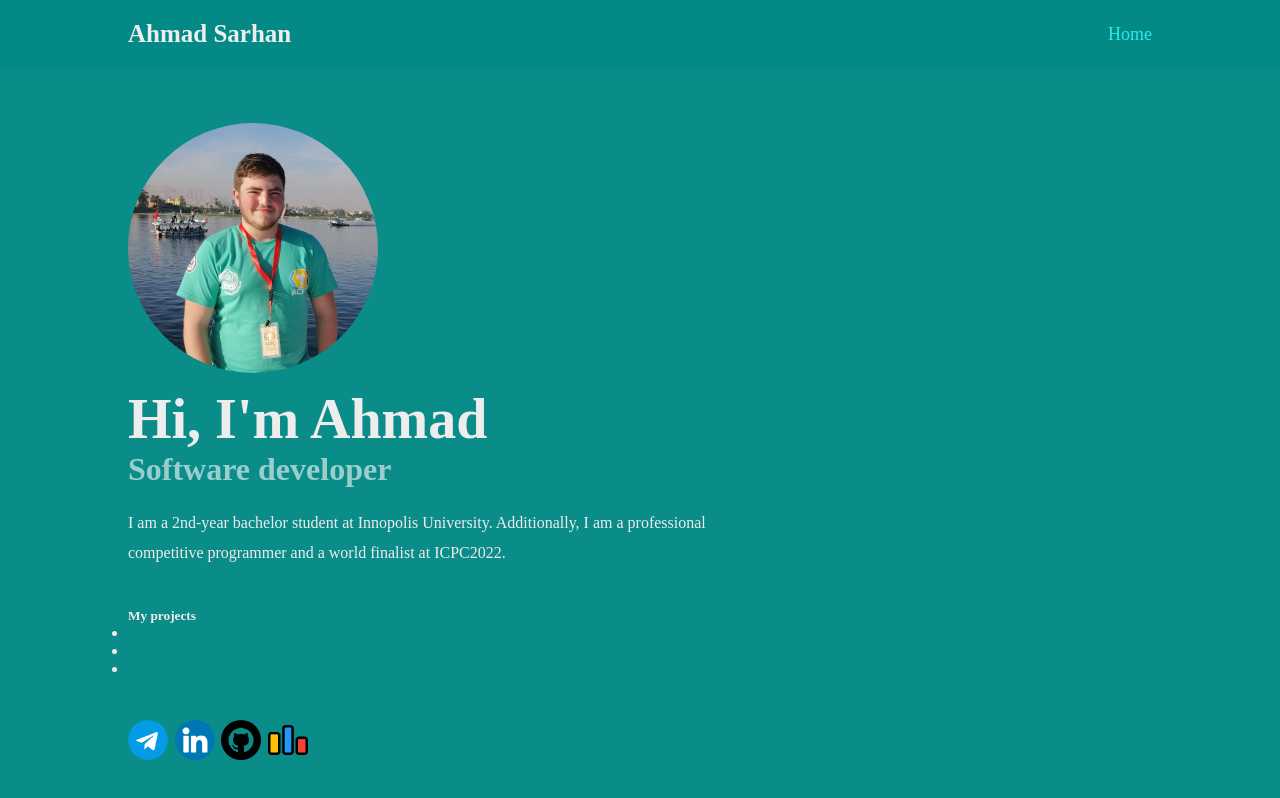
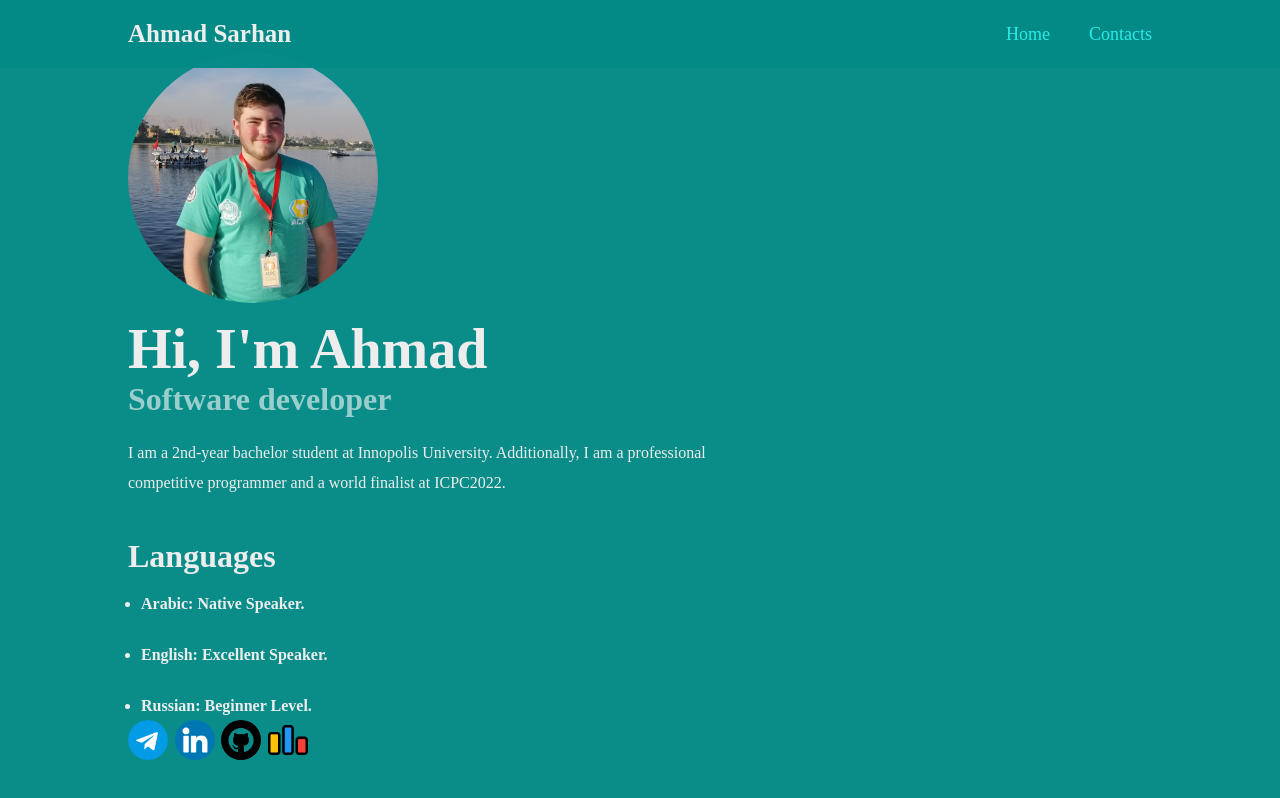
Before and after one commit to VectorsMaster/portfolio, a plain HTML site: page index.html in a window 1280 px wide. Drawn offline with Linux system fonts and the light colour scheme.

Commit message:
Add Languages and links

```diff
--- a/index.html
+++ b/index.html
@@ -1,7 +1,9 @@
 <!DOCTYPE html>
-<html>
+<html lang="en">
 
 <head>
+    <meta charset="UTF-8">
+    <meta name="viewport" content="width=device-width, initial-scale=1.0">
     <title>Sarhan-Portfolio</title>
     <link rel="stylesheet" href="style.css" type="text/css">
 </head>
@@ -9,13 +11,14 @@
 <body>
 
     <header class="header">
-        <a href="#" class="my-name">Ahmad Sarhan</a>
+        <a href="#home" class="my-name">Ahmad Sarhan</a>
         <nav class="navbar">
-            <a href="#" class="active">Home</a>
+            <a href="#home" class="active">Home</a>
+            <a href="#icons" class="active">Contacts</a>
         </nav>
     </header>
 
-    <section class="home">
+    <div id="home" class="home">
         <div class="home-content">
             <div class="profile-img">
                 <img src="images/A.jpg" alt="my-profile-image">
@@ -27,21 +30,21 @@
                 I am a 2nd-year bachelor student at Innopolis University. Additionally, I am a professional competitive
                 programmer and a world finalist at ICPC2022.
             </p>
-            <div class="projects">
-                <h5 class="my-projects">My projects</h5>
+            <h5 class="my-languages">Languages</h5>
+            <div class="languages">
                 <ul>
                     <li>
-
+                        <p>Arabic: Native Speaker.</p>
                     </li>
                     <li>
-
+                        <p>English: Excellent Speaker.</p>
                     </li>
                     <li>
-
+                        <p>Russian: Beginner Level.</p>
                     </li>
                 </ul>
             </div>
-            <div class="icons">
+            <div id="icons" class="icons">
                 <a id="tg-link" href="https://t.me/Ahmad_Sarhan">
                     <img class="tg-icon" src="icons/telegram.png" alt="link-to-my-telegram">
                 </a>
@@ -51,7 +54,7 @@
                 </a>
 
                 <a id="gh-link" href="https://github.com/VectorsMaster">
-                    <img cass="gh-icon" src="icons/github.png" alt="link-to-my-github">
+                    <img class="gh-icon" src="icons/github.png" alt="link-to-my-github">
                 </a>
 
                 <a id="codeforces" href="https://codeforces.com/profile/Vectors_Master">
@@ -59,8 +62,7 @@
                 </a>
             </div>
         </div>
-
-    </section>
+    </div>
 
 </body>
 
--- a/style.css
+++ b/style.css
@@ -83,6 +83,18 @@ body {
     line-height: 30px;
 }
 
+.home-content h5 {
+    font-size: 32px;
+}
+
+.languages {
+    margin: 13px;
+}
+
+.languages p {
+    line-height: 5px;
+    font-weight: 600;
+}
 
 .icons {
     display: flex;
```
